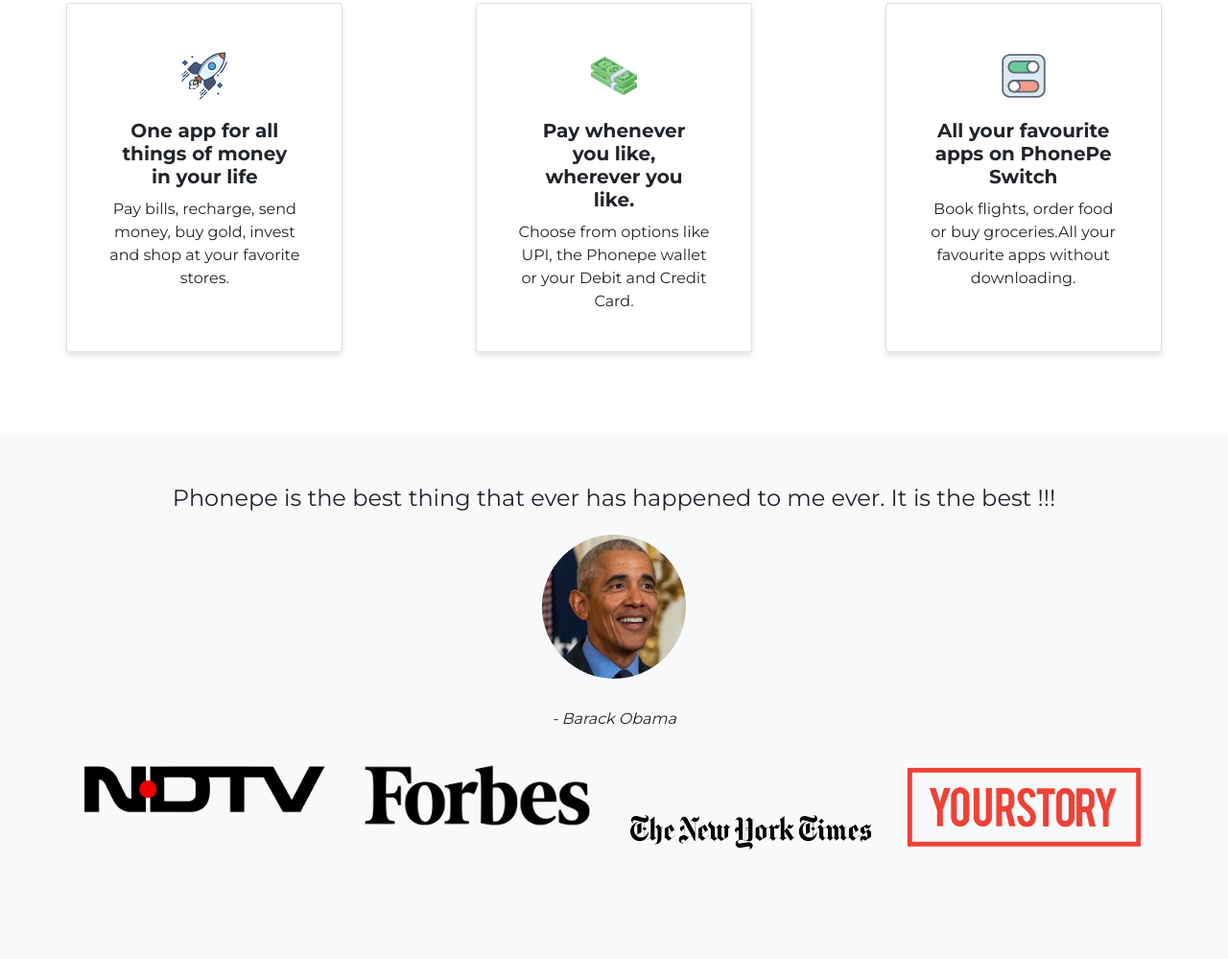
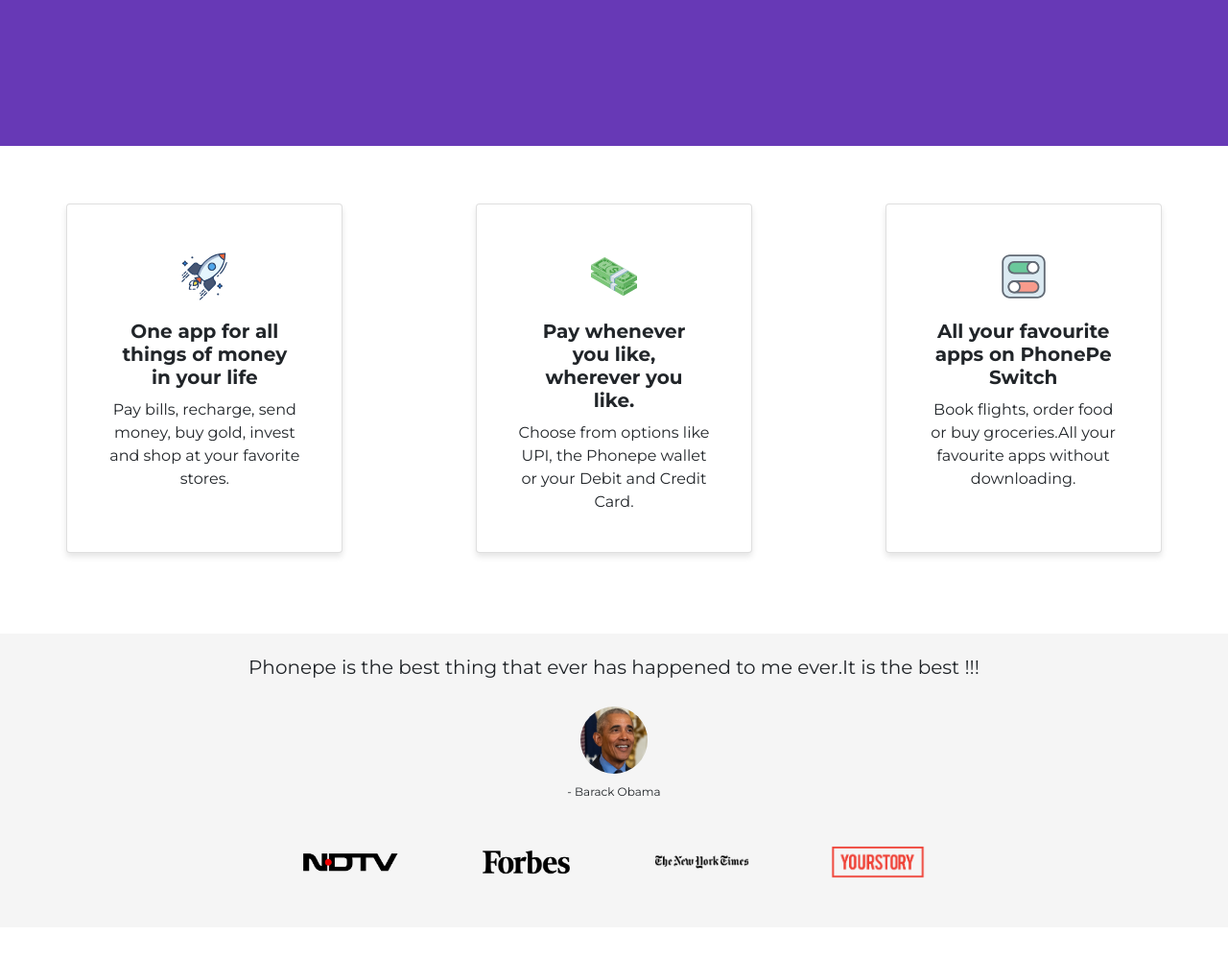
Before and after one commit to lillymolleti/phonepe.io, a plain HTML site: page index.html in a window 1280 px wide. Shown: the part 488-1487 px from the top of the page at 96% size. After the commit the page ends 1454 px from the top, so only its background shows below. Drawn offline with nearby package versions, Linux system fonts and the light colour scheme.

Commit message:
Still some fixes required in mobile section

```diff
--- a/index.html
+++ b/index.html
@@ -94,27 +94,15 @@
       </div>
     </div>
   </section>
-  <section class="grey-section text-center">
-    <div class="container">
-      <p class="text-larger"> Phonepe is the best thing that ever has happened to me ever. It is the best !!!</p>
-      <img src="images/barackobama.jpeg" alt="obama" class="obama">
-      <p class="text-smaller"> - Barack Obama </p>
-      <div class="row justify-content-center mt-4">
-        <div class="col-md-3 col-6">
-          <img src="images/ndtv.png" alt="ndtv" class="news-img img-fluid">
-        </div>
-        <div class="col-md-3 col-6">
-          <img src="images/forbes.png" alt="forbes" class="news-img img-fluid">
-        </div>
-        <div class="col-md-3 col-6">
-          <img src="images/newyorktimes.png" alt="newyorktimes" class="news-img img-fluid">
-        </div>
-        <div class="col-md-3 col-6">
-          <img src="images/yourstory.png" alt="yourstory" class="news-img img-fluid">
-        </div>
-      </div>
-    </div>
+
+  <section class="grey-section">
+    <p class="text-larger"> Phonepe is the best thing that ever has happened to me ever.It is the best !!!</p>
+    <img src="images/barackobama.jpeg" alt="obama" class="obama">
+    <p class="text-smaller"> - Barack Obama </p>
+    <img src="images/ndtv.png" alt="ndtv" class="news-img">
+    <img src="images/forbes.png" alt="forbes" class="news-img">
+    <img src="images/newyorktimes.png" alt="newyorktimes" class="news-img">
+    <img src="images/yourstory.png" alt="yourstory" class="news-img">
   </section>
-
   </body>
 </html>
--- a/style.css
+++ b/style.css
@@ -9,6 +9,7 @@ body {
 .colored-section {
     background-color: #6739B6;
     color: #fff;
+    height:80vh;
 
   }
 .heading
@@ -17,10 +18,9 @@ body {
     padding:20px;
     font-size:40px;
 }
-
-.grey-section {
-  background-color: #f8f9fa;
-  padding: 50px 0;
+.grey-section{
+    background-color: #f5f5f5;
+    padding:20px;
 }
 .button
 {
@@ -39,6 +39,7 @@ body {
   .image-iphone {
     width: 45%;
     transform: rotate(20deg);
+    position: absolute;
     right: 20%;
   }
   .nav-item-style a {
@@ -84,25 +85,23 @@ body {
   margin:10px;
 
 }
-.text-larger {
-  font-size: 1.5rem;
-  margin-bottom: 20px;
+.text-larger
+{
+  font-size:20px;
 }
-
-.text-smaller {
-  font-size: 1rem;
-  font-style: italic;
-  margin-top: 10px;
+.text-smaller
+{
+  font-size:12px;
 }
-
-.obama {
-  max-width: 150px;
-  border-radius: 50%;
-  margin-bottom: 20px;
+.obama
+{
+  border-radius:50%;
+  height:70px;
+  weight:70px;
+  margin:10px;
 }
-
-.news-img {
-  max-width: 100%;
-  height: auto;
-  margin: 10px 0;
+.news-img
+{
+  width:8%;
+  margin: 20px 40px;
 }
```
